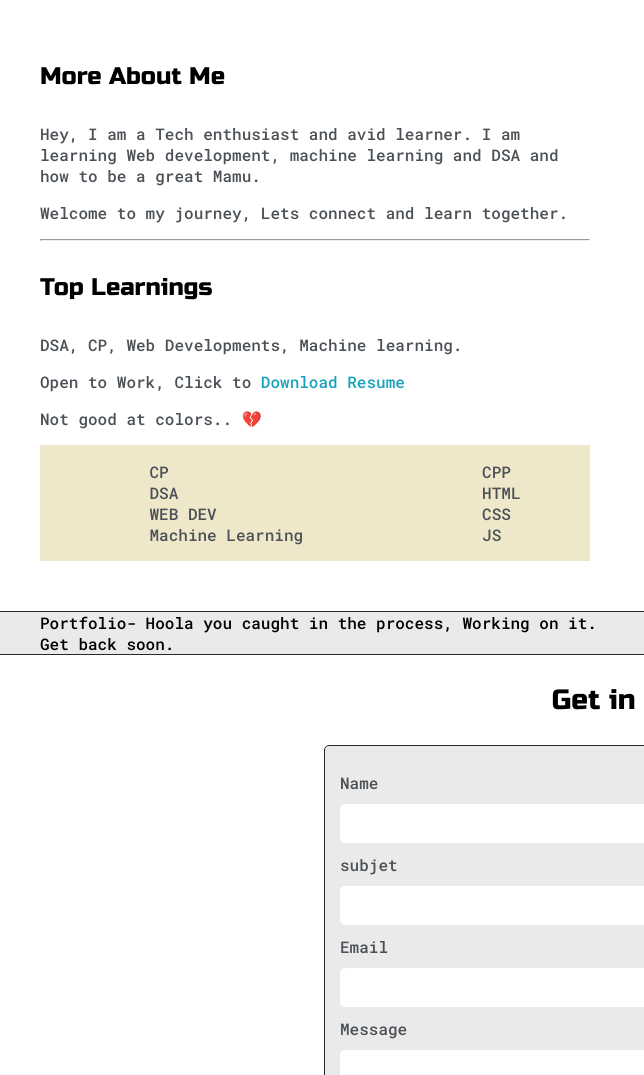
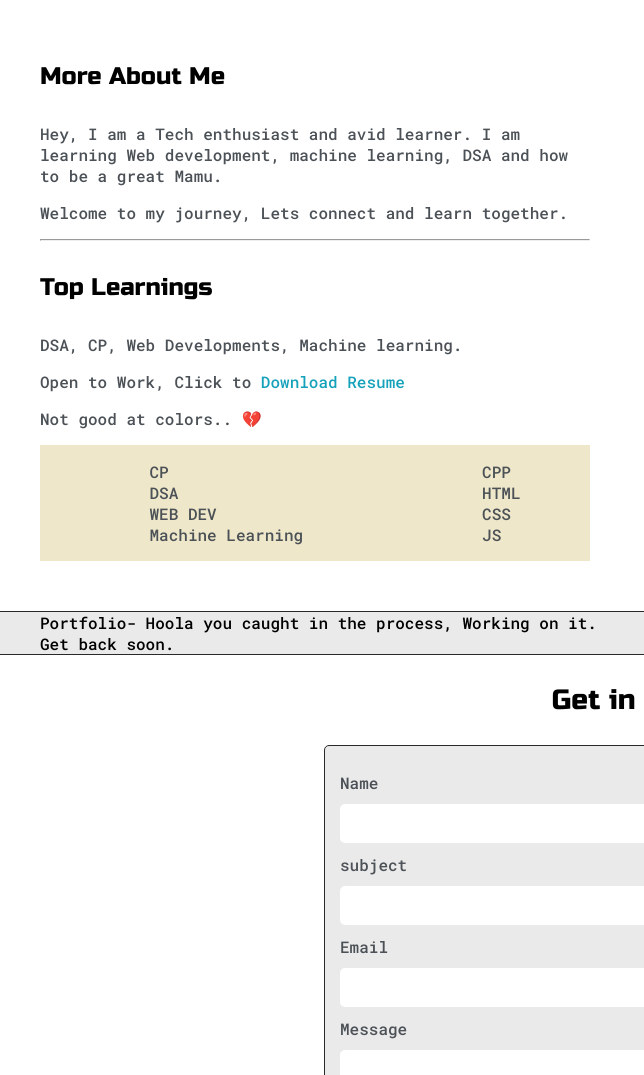
Before and after one commit to Mrsingh782/portfolio, a plain HTML site: page index.html in a window 1280 px wide. Shown: the part 780-1855 px from the top of the page, 0-644 px from the left. Drawn offline with Linux system fonts and the light colour scheme.

Commit message:
Update index.html

```diff
--- a/index.html
+++ b/index.html
@@ -76,7 +76,7 @@
             <div class="about-wrapper">
                 <div class="about-me">
                     <h4>More About Me</h4>
-                    <p>Hey, I am a Tech enthusiast and avid learner. I am learning Web development, machine learning and DSA and how to be a great Mamu. </p>
+                    <p>Hey, I am a Tech enthusiast and avid learner. I am learning Web development, machine learning, DSA and how to be a great Mamu. </p>
                     <p>Welcome to my journey, Lets connect and learn together.</p>
 
 
@@ -130,7 +130,7 @@
             <form id="contact-form" >
                 <label >Name</label>
                 <input class="input-field" type="text" name="name" >
-                <label >subjet</label>
+                <label >subject</label>
                 <input class="input-field" type="text" name="subject" >
                 <label >Email</label>
                 <input class="input-field" type="text" name="Email" >
```
